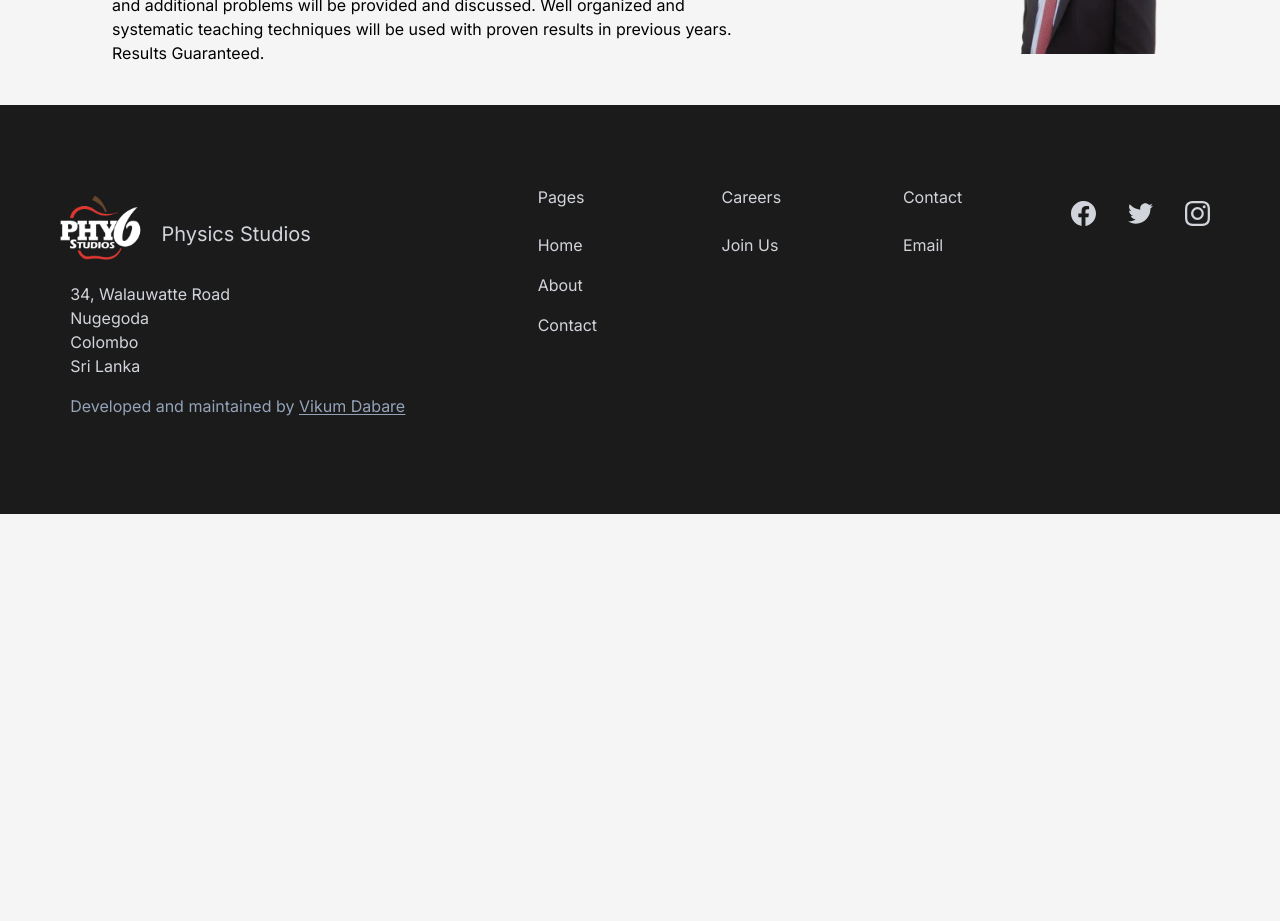
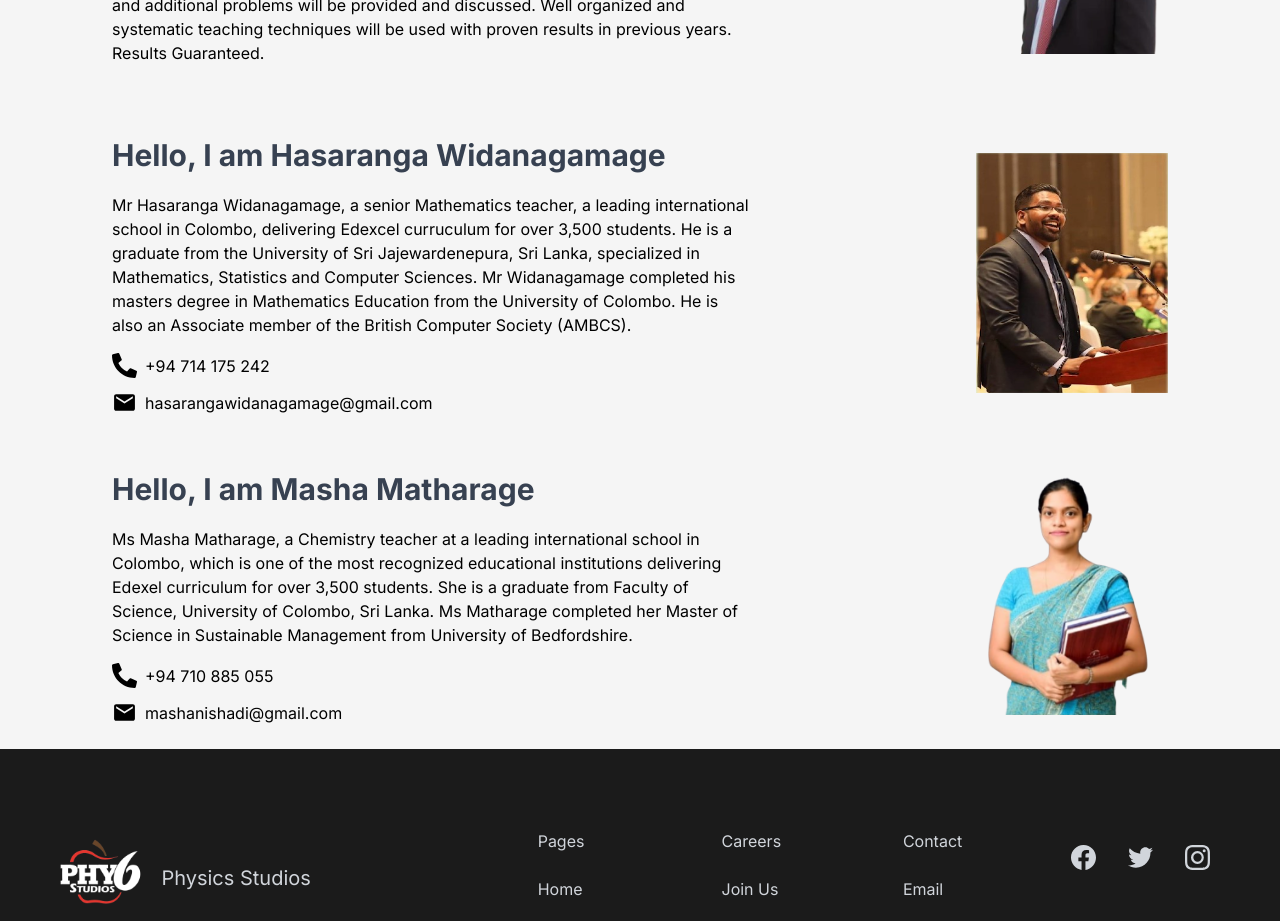
Before and after one commit to Vikum-AI/physics-studios, a Next.js app: page /about in a window 1280 px wide. Shown: the part 1480-2401 px from the top of the page. Before the commit the page ends 1994 px from the top, so only its background shows below. Built offline with nearby package versions, Linux system fonts and the light colour scheme; no server answers.

Commit message:
Add tutors to tutor info

```diff
--- a/const/tutors/TutorInfo.ts
+++ b/const/tutors/TutorInfo.ts
@@ -17,6 +17,24 @@ const TutorInfo: ITutorIntro[] = [
       "Advanced Level Physics classes conducted by an advanced level physics teacher at Lyceum Wattala, who has completed an honors degree in Physics with experience in teaching the subject for more than 6 years. Also working as a Subject matter expert in physics at Candela Software technologies. Highly results oriented and the lesson plan will be prepared for each and every student specifically and it will be communicated with the parent.  In the class, Past paper questions, Model papers, and additional problems will be provided and discussed. Well organized and systematic teaching techniques will be used with proven results in previous years.  Results Guaranteed.",
     image: "/img/buddhika-pfp.png",
   },
+  {
+    tutorId: 3,
+    tutorName: "Hasaranga Widanagamage",
+    description:
+      "Mr Hasaranga Widanagamage, a senior Mathematics teacher, a leading international school in Colombo, delivering Edexcel curruculum for over 3,500 students. He is a graduate from the University of Sri Jajewardenepura, Sri Lanka, specialized in Mathematics, Statistics and Computer Sciences. Mr Widanagamage completed his masters degree in Mathematics Education from the University of Colombo. He is also an Associate member of the British Computer Society (AMBCS). ",
+    phoneNumber: "+94 714 175 242",
+    email: "hasarangawidanagamage@gmail.com",
+    image: "/img/hasaranga-pfp.png",
+  },
+  {
+    tutorId: 4,
+    tutorName: "Masha Matharage",
+    description:
+      "Ms Masha Matharage, a Chemistry teacher at a leading international school in Colombo, which is one of the most recognized educational institutions delivering Edexel curriculum for over 3,500 students. She is a graduate from Faculty of Science, University of Colombo, Sri Lanka. Ms Matharage completed her Master of Science in Sustainable Management from University of Bedfordshire.",
+    phoneNumber: "+94 710 885 055",
+    email: "mashanishadi@gmail.com",
+    image: "/img/masha-pfp.png",
+  },
 ];
 
 export default TutorInfo;
```
Also changed, not shown: public/img/hasaranga-pfp.png (added), public/img/masha-pfp.png (added).
